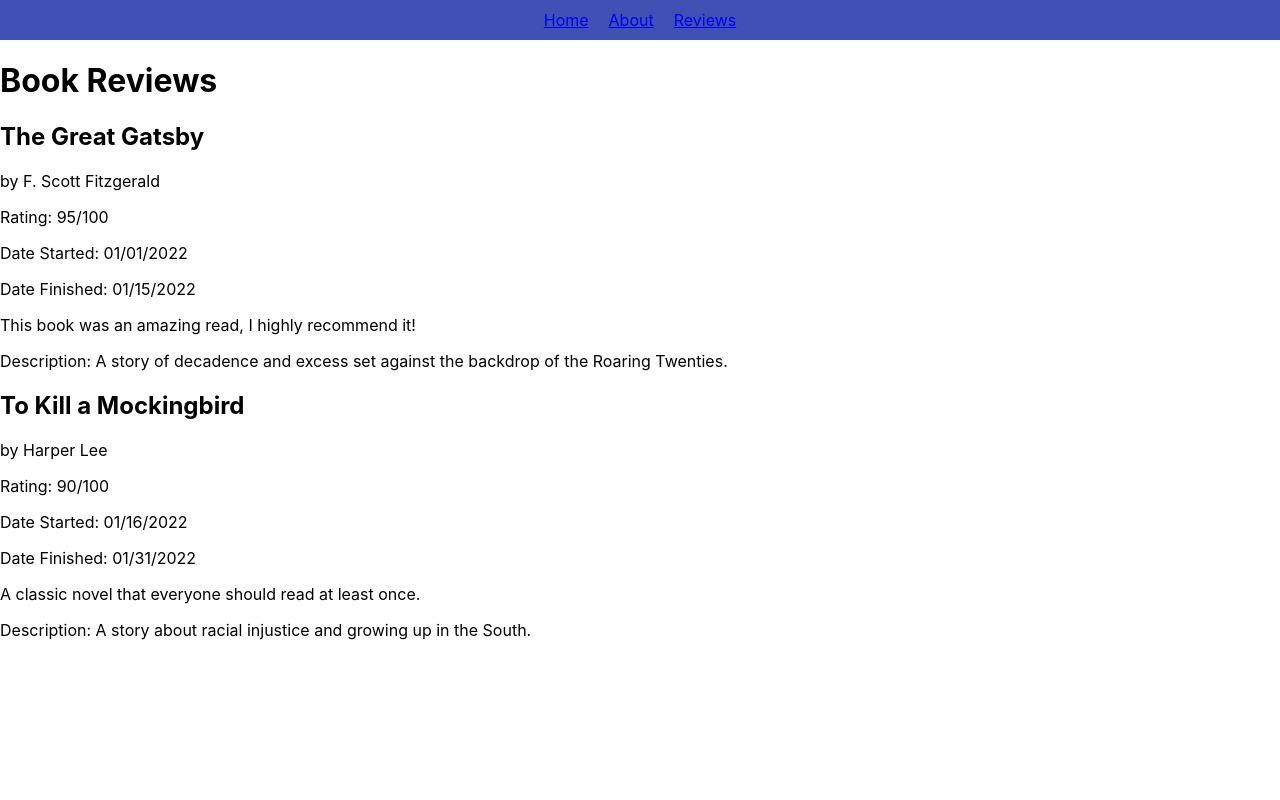
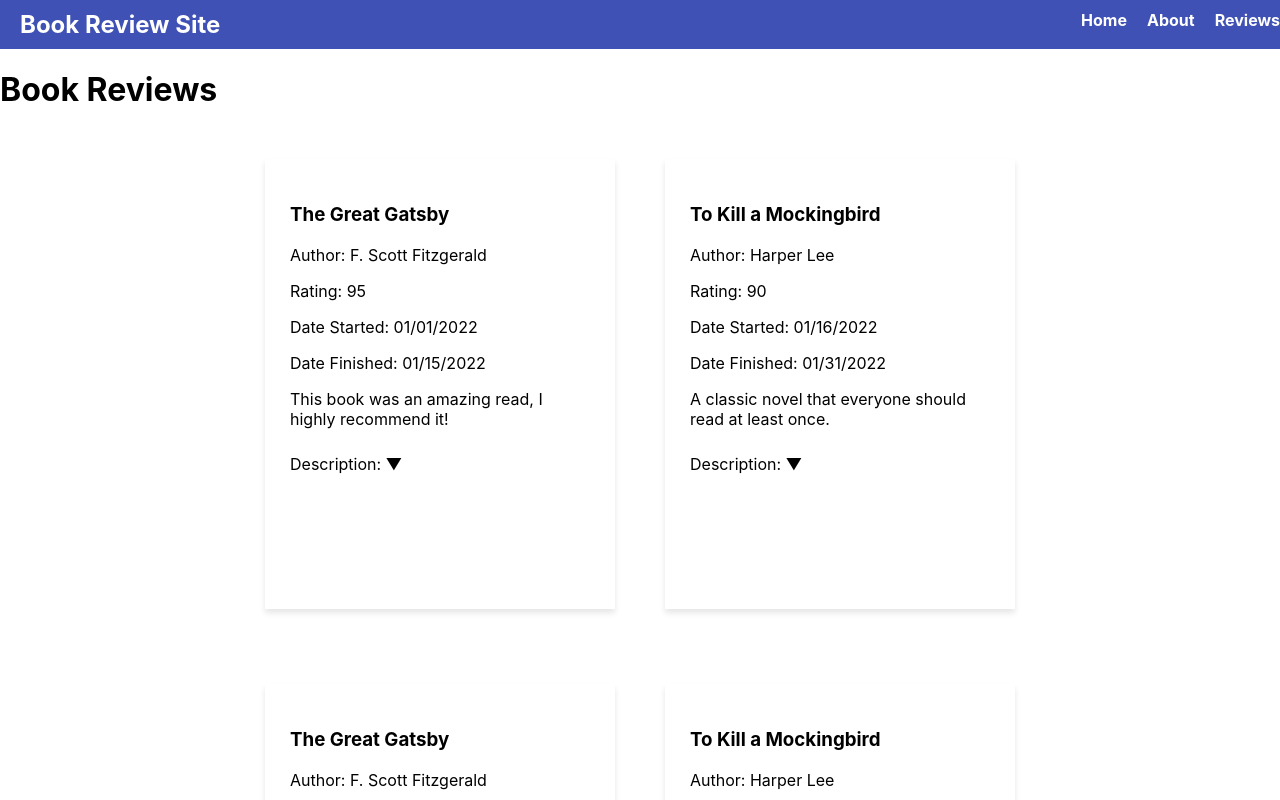
Before and after one commit to AdamCallahan01/BookWebsite, a React (Create React App) app: page /reviews in a window 1280 px wide. Shown: the top 800 px of the page. Built offline with nearby package versions, Linux system fonts and the light colour scheme.

Commit message:
Updated Review page

```diff
--- a/src/App.css
+++ b/src/App.css
@@ -7,11 +7,16 @@
 
 .navbar {
   display: flex;
-  justify-content: center;
+  justify-content: space-between;
   background-color: #3f51b5;
   color: white;
-  padding: 10px 0;
+  padding: 10px;
   width: 100%;
+}
+
+.siteName {
+  margin: 0;
+  padding: 0 10px;
 }
 
 .navList {
@@ -28,4 +33,48 @@
 .navLink {
   color: white;
   text-decoration: none;
+  font-weight: bold;
 }
+
+.homeContainer,
+.aboutContainer {
+  margin: 50px 0;
+  text-align: center;
+}
+
+.imageContainer {
+  margin: 25px 0;
+  text-align: center;
+}
+
+img {
+  width: 300px;
+  height: 300px;
+  object-fit: cover;
+}
+
+.reviewsContainer {
+  display: flex;
+  flex-wrap: wrap;
+  justify-content: center;
+  margin: 25px 0;
+}
+
+.bookReviewCard {
+  width: 300px;
+  height: 400px;
+  background-color: #fff;
+  box-shadow: 0 4px 6px rgba(0, 0, 0, 0.1);
+  margin: 25px;
+  padding: 25px;
+  text-align: left;
+}
+
+.descriptionContainer {
+  margin-top: 25px;
+  cursor: pointer;
+}
+
+.descriptionToggler {
+  font-weight: bold;
+}
--- a/src/App.js
+++ b/src/App.js
@@ -3,6 +3,7 @@ import { BrowserRouter as Router, Routes, Route, Link } from "react-router-dom";
 import HomePage from "./pages/HomePage";
 import AboutPage from "./pages/AboutPage";
 import BookReviewPage from "./pages/BookReviewPage";
+import NavBar from "./components/NavBar";
 import "./App.css";
 
 /*
@@ -17,19 +18,7 @@ const App = () => {
   return (
     <Router>
       <div>
-      <nav className="navbar">
-        <ul className="navList">
-          <li className="navItem">
-            <Link to="/" className="navList">Home</Link>
-          </li>
-          <li className="navItem">
-            <Link to="/about" className="navList">About</Link>
-          </li>
-          <li className="navItem">
-            <Link to="/reviews" className="navList">Reviews</Link>
-          </li>
-        </ul>
-      </nav>
+        <NavBar />
       <Routes>
         <Route exact path="/" element={<HomePage />} />
         <Route path="/about" element={<AboutPage />} />
--- a/src/components/BookReview.js
+++ b/src/components/BookReview.js
@@ -1,17 +1,33 @@
-// BookReview.js
+import React, { useState } from "react";
+import {books} from "../books";
 
-import React from "react";
+const BookReview = () => {
+  const [showDescription, setShowDescription] = useState(false);
 
-const BookReview = ({ title, author, rating, dateStarted, dateFinished, review, description }) => {
   return (
-    <div>
-      <h2>{title}</h2>
-      <p>by {author}</p>
-      <p>Rating: {rating}/100</p>
-      <p>Date Started: {dateStarted}</p>
-      <p>Date Finished: {dateFinished}</p>
-      <p>{review}</p>
-      <p>Description: {description}</p>
+    <div className="reviewsContainer">
+      {books.map((book, index) => (
+        <div key={index} className="bookReviewCard">
+          <h3>{book.title}</h3>
+          <p>Author: {book.author}</p>
+          <p>Rating: {book.rating}</p>
+          <p>Date Started: {book.dateStarted}</p>
+          <p>Date Finished: {book.dateFinished}</p>
+          <p>{book.review}</p>
+          <div className="descriptionContainer">
+            <p>
+              Description:{" "}
+              <span
+                className="descriptionToggler"
+                onClick={() => setShowDescription(!showDescription)}
+              >
+                &#9660;
+              </span>
+            </p>
+            {showDescription && <p>{book.description}</p>}
+          </div>
+        </div>
+      ))}
     </div>
   );
 };
--- /dev/null
+++ b/src/components/NavBar.js
@@ -0,0 +1,23 @@
+import React from "react";
+import { Link } from "react-router-dom";
+
+const NavBar = () => {
+  return (
+    <div className="navbar">
+      <h2 className="siteName">Book Review Site</h2>
+      <ul className="navList">
+        <li className="navItem">
+          <Link className="navLink" to="/">Home</Link>
+        </li>
+        <li className="navItem">
+          <Link className="navLink" to="/about">About</Link>
+        </li>
+        <li className="navItem">
+          <Link className="navLink" to="/reviews">Reviews</Link>
+        </li>
+      </ul>
+    </div>
+  );
+};
+
+export default NavBar;
--- a/src/pages/AboutPage.js
+++ b/src/pages/AboutPage.js
@@ -3,7 +3,17 @@
 import React from "react";
 
 const AboutPage = () => {
-  return <h1>About Us</h1>;
-};
+    return (
+      <div className="AboutPage">
+        <h1>About Us</h1>
+        <p>We are a team of book lovers who love nothing more than diving into a good book and sharing our thoughts with the world.</p>
+        <p>Whether you're into mystery novels, romance, or science fiction, we've got you covered with reviews of all kinds of books.</p>
+        <div className="imageContainer">
+          {/* Placeholder for an image */}
+          <img src="#" alt="Book Review Team" />
+        </div>
+      </div>
+    );
+  };
 
 export default AboutPage;
--- a/src/pages/HomePage.js
+++ b/src/pages/HomePage.js
@@ -1,9 +1,20 @@
 // HomePage.js
 
 import React from "react";
+import picture1 from "../images/chessBoard.png";
+
 
 const HomePage = () => {
-  return <h1>Welcome to the Book Review Site</h1>;
-};
-
+    return (
+      <div className="HomePage">
+        <h1>Welcome to the Book Review Site!</h1>
+        <p>Here, you can find reviews of books written by our team of book enthusiasts.</p>
+        <p>Take a look at our reviews and find your next favorite book!</p>
+        <div className="imageContainer">
+          {/* Placeholder for an image */}
+          <img src={picture1} alt="Book Cover" />
+        </div>
+      </div>
+    );
+  };
 export default HomePage;
```
Also changed, not shown: src/images/chessBoard.png (added).
